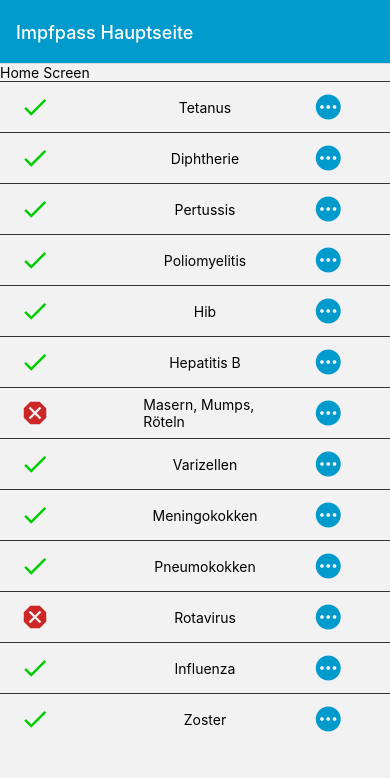
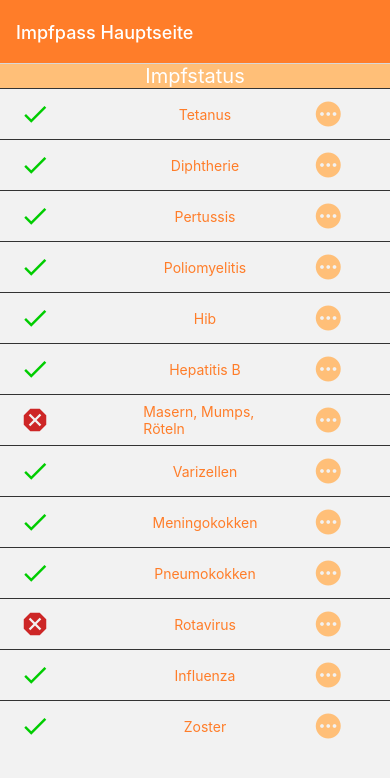
Before and after one commit to Graz190/ImpfpassApp, a React Native app: screen / in a window 390 px wide. Shown: the top 778 px of the page. Built offline with nearby package versions, Linux system fonts and the light colour scheme.

Commit message:
Change Color to orange

```diff
--- a/App.js
+++ b/App.js
@@ -4,7 +4,7 @@ import { NavigationContainer } from '@react-navigation/native';
 import { createStackNavigator } from '@react-navigation/stack';
 import { COLORS } from './style/color';
 import Icon from 'react-native-vector-icons/MaterialIcons';
-import {DetailsScreen} from './Screens/Tetanus.js'
+import { DetailsScreen } from './Screens/Tetanus.js'
 import { home_Style } from './style/HomeStyle.js';
 
 const Stack = createStackNavigator();
@@ -12,7 +12,7 @@ const Stack = createStackNavigator();
 export default function App() {
   return (
     <NavigationContainer>
-      <Stack.Navigator screenOptions={{ headerStyle: home_Style.header, headerTitleStyle: { color: COLORS.white, headerRight: () => <Headermenu />, } }}>
+      <Stack.Navigator screenOptions={{ headerStyle: home_Style.header, headerTitleStyle: { color: COLORS.white, headerRight: () => <Headermenu />, },headerTintColor: COLORS.white }}>
         <Stack.Screen name="Home" component={HomeScreen} options={{ title: "Impfpass Hauptseite", }} />
         <Stack.Screen name="Details" component={DetailsScreen} />
       </Stack.Navigator>
@@ -20,11 +20,13 @@ export default function App() {
   );
 }
 const HomeScreen = ({ navigation }) => (
-  <View>
-    <Text>Home Screen</Text>
+  <View >
+    <View style={home_Style.stack}>
+      <Text style={home_Style.stack}>Impfstatus</Text>
+    </View>
 
-    <View style={home_Style.stack}>
 
+    <View >
       <View style={home_Style.container}>
         <FlatList
           data={[
@@ -47,11 +49,11 @@ const HomeScreen = ({ navigation }) => (
               <View style={home_Style.tabStatus}>
                 <Icon name={item.aktiv} size={30} color={item.color} />
               </View>
-              <View style={home_Style.tab}>
-                <Text>{item.key}</Text>
+              <View style={home_Style.tab} >
+                <Text style={{color:COLORS.orange}}>{item.key}</Text>
               </View>
-              <View style={home_Style.tab}>
-                <Icon name='pending' size={30} color={COLORS.blue} onPress={() => navigation.navigate(item.link)} />
+              <View style={home_Style.tab} >
+                <Icon name='pending' size={30} color={COLORS.secondOrange} onPress={() => navigation.navigate(item.link)} />
               </View>
             </View>
           }
@@ -60,13 +62,3 @@ const HomeScreen = ({ navigation }) => (
     </View>
   </View>
 );
-
-const Headermenu = () => {
-  return (
-    <Button
-      onPress={() => alert('This is a button!')}
-      title="Info"
-      color="#fff"
-    />
-  );
-};
--- a/style/HomeStyle.js
+++ b/style/HomeStyle.js
@@ -3,12 +3,13 @@ import { COLORS } from './color';
 
 export const home_Style = StyleSheet.create({
     header: {
-      backgroundColor: COLORS.blue,
+      backgroundColor: COLORS.orange,
     },
     tabBar: {
       flexDirection: 'row',
       borderTopColor: '#333333',
       borderTopWidth: 1,
+      borderColor: COLORS.white,
     },
     tab: {
       height: 50,
@@ -23,7 +24,12 @@ export const home_Style = StyleSheet.create({
       justifyContent: 'center',
     },
     stack: {
-
+        alignItems: 'center',
+        justifyContent: 'center',
+        fontSize: 20,
+        color: COLORS.white,
+        backgroundColor: COLORS.secondOrange,
     },
-    container: {}
+    container: {
+    }
   });
--- a/style/color.js
+++ b/style/color.js
@@ -4,5 +4,8 @@ export const COLORS = {
     blue : "#009ACD",
     yellow : "#EEAD0E",
     white : "#FFFFFF",
-    black : "#000000"
+    black : "#000000",
+    orange : "#FF7D29",
+    secondOrange: "#FFBF78",
+    backgroundColor: "FEFFD2"
 }
```
